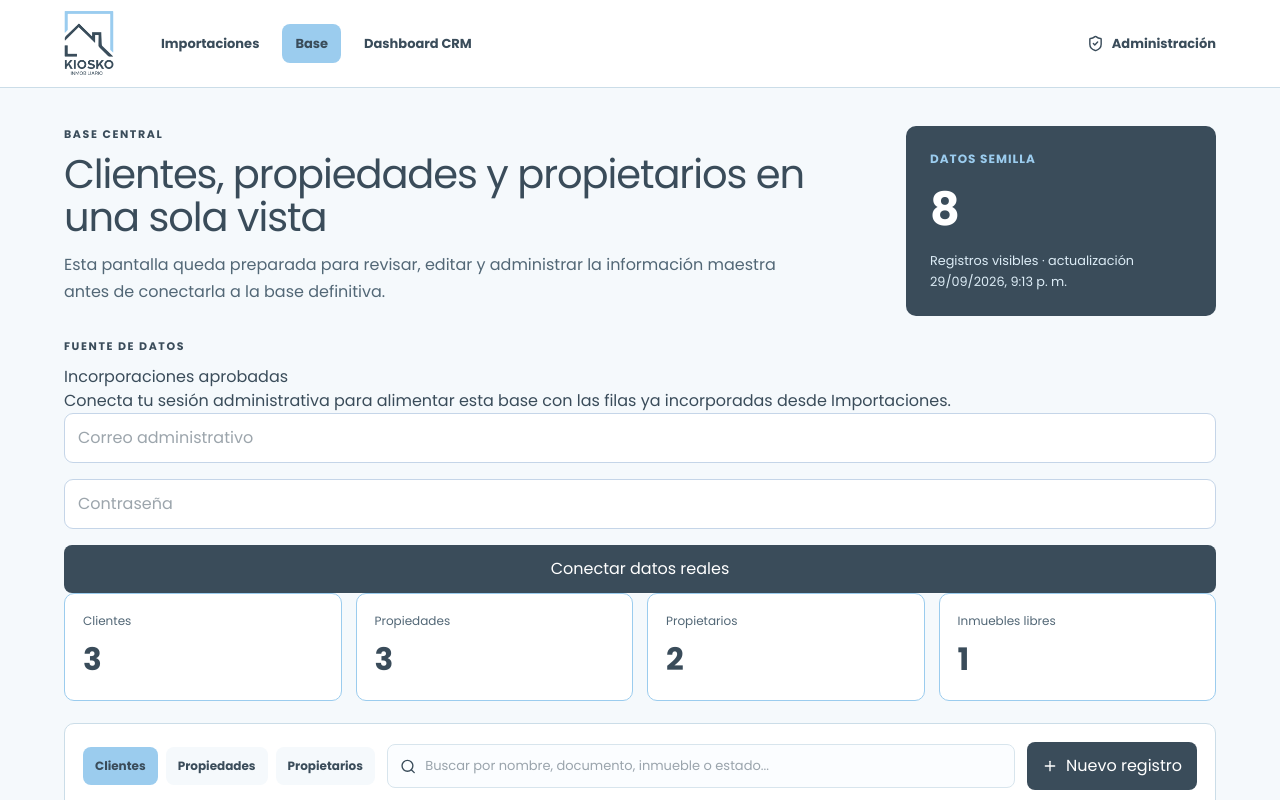
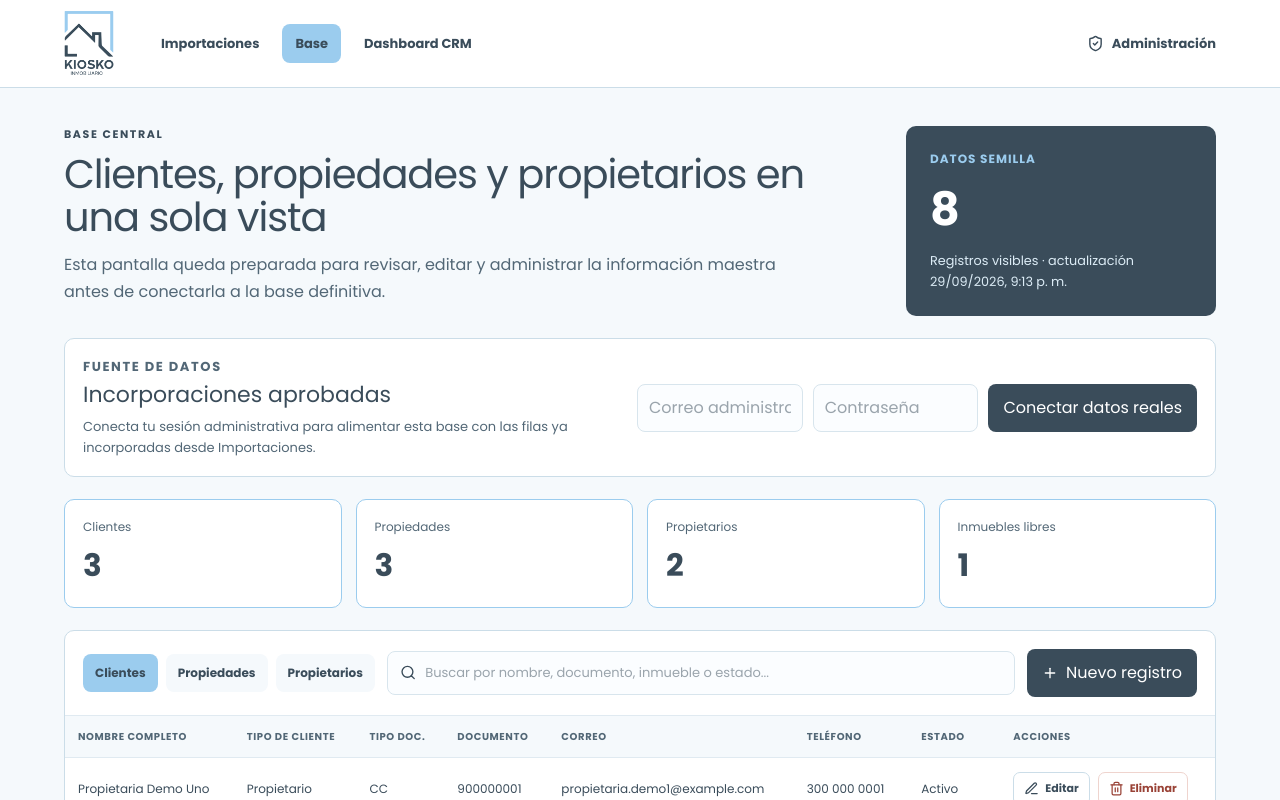
Before and after one commit to KioskoInmobiliario/portalKiosko, a Next.js app: page /admin/base in a window 1280 px wide. Shown: the top 800 px of the page. Built offline with nearby package versions, Linux system fonts and the light colour scheme.

Commit message:
Agrega estado de conexion de datos en Base

```diff
--- a/app/admin/base/base.module.css
+++ b/app/admin/base/base.module.css
@@ -15,6 +15,7 @@
 .statusCard span{font-size:12px;font-weight:800;color:#9BCCEE;text-transform:uppercase;letter-spacing:1px}.statusCard strong{font-size:46px}.statusCard small{color:#dcecf6;line-height:1.6}
 .summary{display:grid;grid-template-columns:repeat(4,1fr);gap:14px;margin:0 0 22px}
 .summary article{padding:18px;border:1px solid #9BCCEE;border-radius:10px;background:white}.summary span{display:block;font-size:12px;color:#526776}.summary strong{display:block;font-size:31px;margin-top:6px}
+.connection{display:grid;grid-template-columns:minmax(0,1fr) minmax(320px,560px);gap:18px;align-items:center;margin:0 0 22px;padding:18px;border:1px solid #cbdde8;border-radius:10px;background:white}.connection h2{margin:0 0 6px;font-size:22px}.connection p{margin:0;color:#526776;line-height:1.6;font-size:13px}.connection form{display:grid;grid-template-columns:1fr 1fr auto;gap:10px}.connection input{width:100%;border:1px solid #d8e5ed;border-radius:8px;padding:11px;color:#3A4C5A;outline:0;background:#fbfdff}.success{grid-column:1/-1;margin:0;color:#2d6b3f;font-size:12px;font-weight:700}.error{grid-column:1/-1;margin:0;color:#994236;font-size:12px;font-weight:700}
 .panel{border:1px solid #cbdde8;border-radius:10px;background:white;overflow:hidden}
 .toolbar{display:flex;gap:12px;align-items:center;flex-wrap:wrap;padding:18px;border-bottom:1px solid #e0eaf1}
 .tabs{display:flex;gap:8px;flex-wrap:wrap}.tabs button{border:0;border-radius:8px;padding:10px 12px;background:#f5f9fc;color:#3A4C5A;font-size:12px;font-weight:800}.tabs button[aria-selected="true"]{background:#9BCCEE}
@@ -27,5 +28,5 @@
 .modalBackdrop{position:fixed;inset:0;display:grid;place-items:center;padding:18px;background:rgba(58,76,90,.34);z-index:10}.modal{width:min(760px,100%);max-height:92vh;overflow:auto;padding:22px;border-radius:10px;background:white;box-shadow:0 20px 60px rgba(29,43,52,.22)}
 .modalTitle{display:flex;align-items:start;justify-content:space-between;gap:16px;margin-bottom:10px}.modalTitle h2{margin:0;font-size:24px}.formGrid{display:grid;grid-template-columns:1fr 1fr;gap:0 14px}.field{display:flex;flex-direction:column;gap:7px;margin-top:14px;font-size:12px}.field span{color:#526776}.field input{width:100%;border:1px solid #d8e5ed;border-radius:7px;padding:11px;color:#3A4C5A;outline:0;background:#fbfdff}.field input:focus{border-color:#3A4C5A;box-shadow:0 0 0 2px #e0f0fb}.modalActions{display:flex;justify-content:flex-end;gap:10px;margin-top:20px;padding-top:16px;border-top:1px solid #e0eaf1}
 .shell a:focus-visible,.shell button:focus-visible,.shell input:focus-visible{outline:2px solid #3A4C5A;outline-offset:3px}
-@media(max-width:950px){.hero{grid-template-columns:1fr}.summary{grid-template-columns:1fr 1fr}.adminLabel{display:none}.content{padding:30px 4% 54px}}
+@media(max-width:950px){.hero,.connection{grid-template-columns:1fr}.summary{grid-template-columns:1fr 1fr}.adminLabel{display:none}.content{padding:30px 4% 54px}.connection form{grid-template-columns:1fr}}
 @media(max-width:680px){.header{height:auto;min-height:88px;padding:14px 16px;align-items:flex-start;gap:14px}.nav{margin-left:0}.content{padding:24px 16px 44px}.hero h1{font-size:31px}.summary{grid-template-columns:1fr}.toolbar{align-items:stretch}.search,.primary{width:100%;min-width:0}.tableWrap{overflow:visible}.tableWrap table,.tableWrap thead,.tableWrap tbody,.tableWrap tr,.tableWrap th,.tableWrap td{display:block;min-width:0;width:100%}.tableWrap thead{display:none}.tableWrap tr{padding:12px;border-top:1px solid #e0eaf1}.tableWrap td{display:grid;grid-template-columns:116px 1fr;gap:10px;border:0;padding:8px 0;word-break:break-word}.tableWrap td::before{content:attr(data-label);font-size:10px;text-transform:uppercase;letter-spacing:.5px;color:#526776;font-weight:800}.rowActions{justify-content:flex-start}.formGrid{grid-template-columns:1fr}.modalActions{display:grid}.modalActions button{width:100%}}
```
